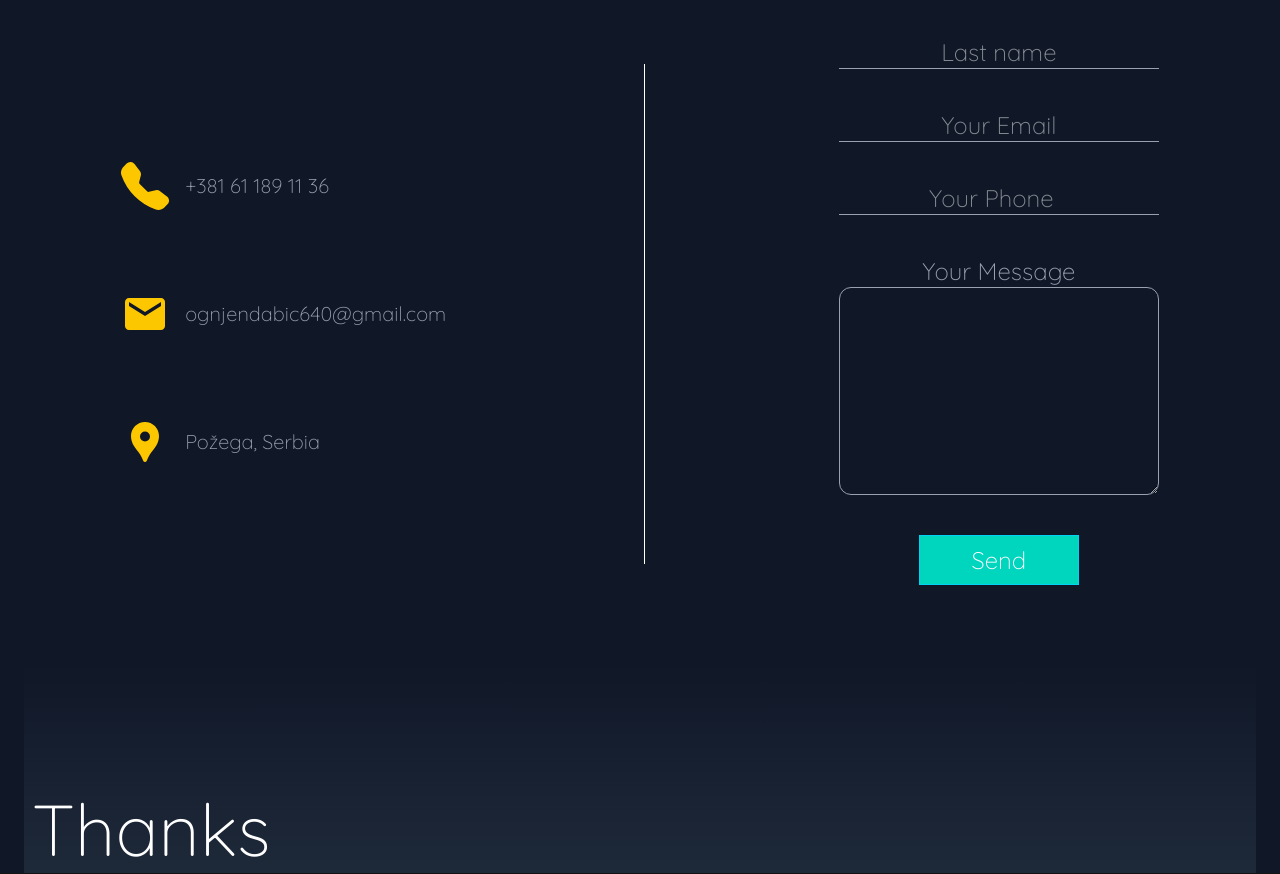
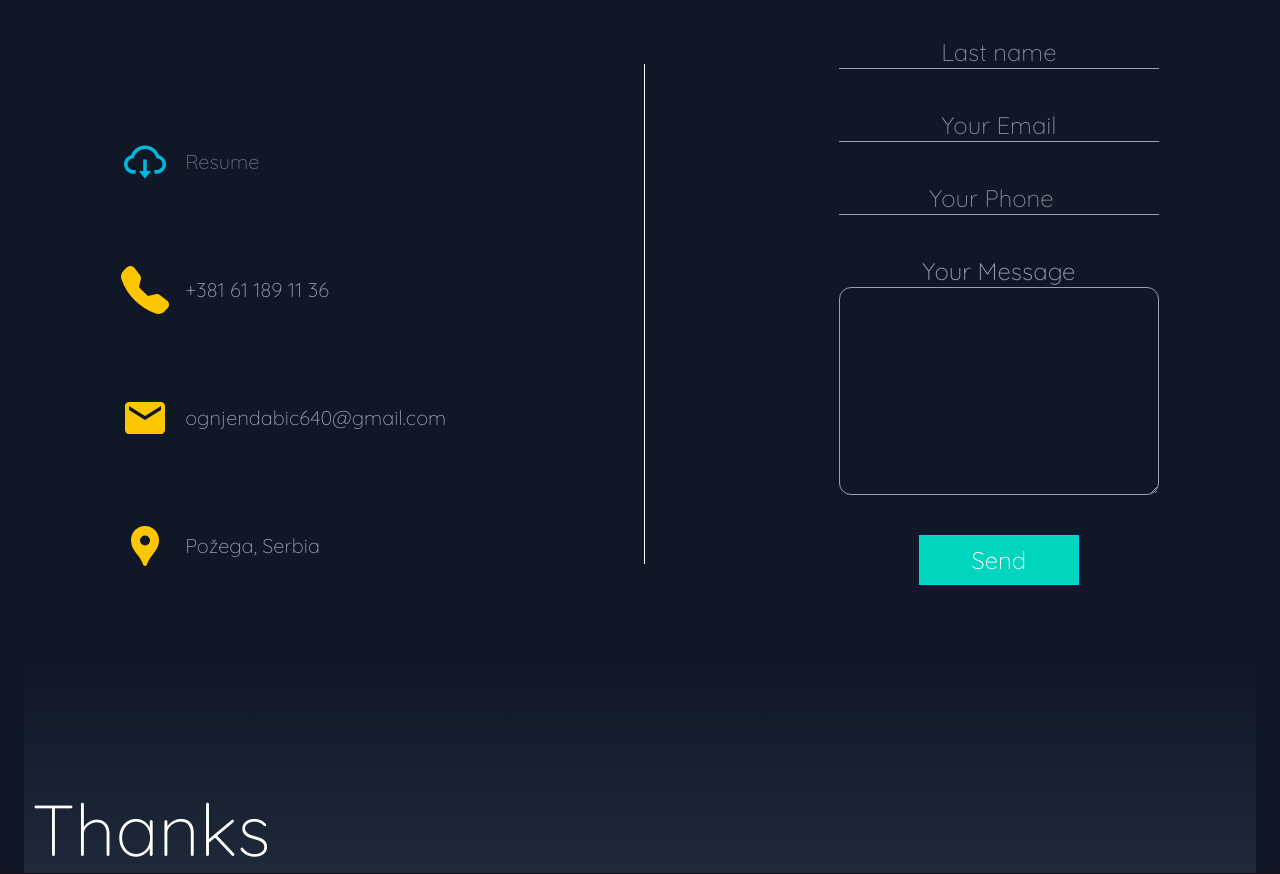
Before and after one commit to ognjen25/Portfolio1, a React (Vite) app: page / in a window 1280 px wide. Shown: the part 3480-4354 px from the top of the page. Built offline with nearby package versions, Linux system fonts and the light colour scheme.

Commit message:
Adding resume

```diff
--- a/src/components/Contact.jsx
+++ b/src/components/Contact.jsx
@@ -20,6 +20,18 @@ const Contact = () => {
             </p>
             <div className="mt-20 lg:flex justify-around items-center">
                 <div>
+                    <div className="flex items-center gap-4 my-10 lg:my-20">
+                        <a
+                            target="_blank"
+                            href="https://drive.google.com/file/d/1Gfntt18KNxE6FXwUfFqCo3LwYEoMgmDy/view?usp=sharing"
+                            rel="noopener noreferrer"
+                        >
+                            <AiOutlineCloudDownload className="text-5xl text-cyan-500 dark:text-yellow-400"></AiOutlineCloudDownload>
+                        </a>
+                        <p className=" text-xl text-gray-500 dark:text-gray-400">
+                            Resume
+                        </p>
+                    </div>
                     <div className="flex items-center gap-4">
                         <a href="tel:+38161-189-11-36">
                             <BsFillTelephoneFill className="text-5xl text-yellow-400"></BsFillTelephoneFill>
```
